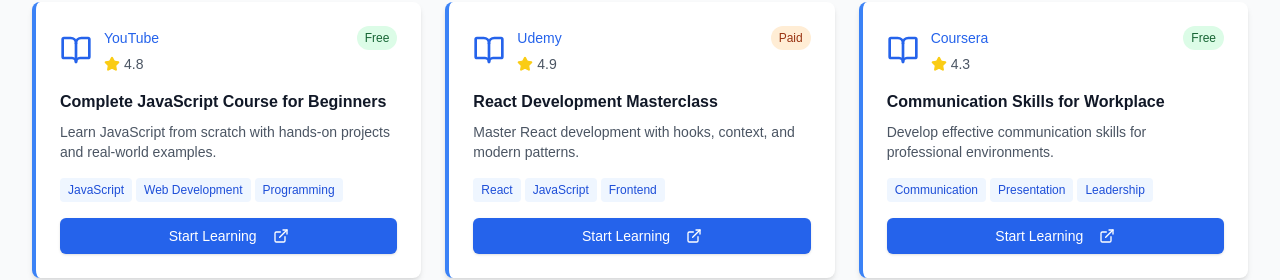
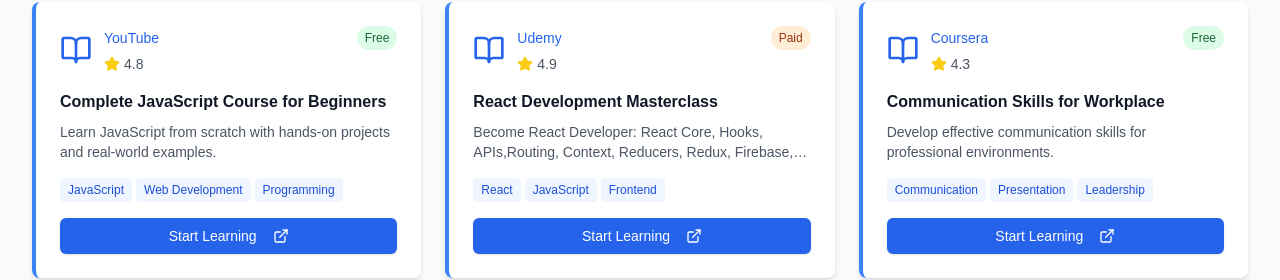
Before and after one commit to mihf05/harican, a Next.js app in the folder client/: page /resources in a window 1280 px wide. Shown: the part 310-590 px from the top of the page. Built offline with nearby package versions, Linux system fonts and the light colour scheme; no server answers.

Commit message:
fix: update resource URLs and improve button styles in dashboard

```diff
--- a/client/app/resources/page.tsx
+++ b/client/app/resources/page.tsx
@@ -22,7 +22,7 @@
     id: 1,
     title: "Complete JavaScript Course for Beginners",
     platform: "YouTube",
-    url: "https://youtube.com/example",
+    url: "https://www.youtube.com/watch?v=EerdGm-ehJQ",
     relatedSkills: ["JavaScript", "Web Development", "Programming"],
     cost: "Free",
     rating: 4.8,
@@ -38,15 +38,15 @@
     id: 2,
     title: "React Development Masterclass",
     platform: "Udemy",
-    url: "https://udemy.com/example",
+    url: "https://www.udemy.com/course/complete-reactjs-masterclass/",
     relatedSkills: ["React", "JavaScript", "Frontend"],
     cost: "Paid",
-    price: "$49.99",
+    price: "$59.99",
     rating: 4.9,
     duration: "12 hours",
-    students: 25000,
+    students: 14108,
     type: "Video Course",
-    description: "Master React development with hooks, context, and modern patterns.",
+    description: "Become React Developer: React Core, Hooks, APIs,Routing, Context, Reducers, Redux, Firebase, Tailwind, Deployment & More",
     instructor: "Tech Guru",
     level: "Intermediate",
     lastUpdated: "1 month ago"
@@ -55,12 +55,12 @@
     id: 3,
     title: "Data Analysis with Python and Pandas",
     platform: "Coursera",
-    url: "https://coursera.org/example",
+    url: "https://www.coursera.org/specializations/packt-data-analysis-with-pandas-and-python?msockid=229e7fbea9ec675716ae698ba85e66e4",
     relatedSkills: ["Python", "Data Analysis", "Pandas", "Statistics"],
     cost: "Free",
-    rating: 4.7,
+    rating: 4.8,
     duration: "6 weeks",
-    students: 15000,
+    students: 2409,
     type: "Online Course",
     description: "Learn to analyze data using Python and popular libraries like Pandas and NumPy.",
     instructor: "Data Science Institute",
@@ -87,7 +87,7 @@
     id: 5,
     title: "Excel for Business Analytics",
     platform: "LinkedIn Learning",
-    url: "https://linkedin.com/learning",
+    url: "https://www.linkedin.com/learning/excel-for-business-analysts",
     relatedSkills: ["Excel", "Data Analysis", "Business Analytics", "Charts"],
     cost: "Paid",
     price: "$29.99/month",
@@ -120,7 +120,7 @@
     id: 7,
     title: "Communication Skills for Workplace",
     platform: "Coursera",
-    url: "https://coursera.org/communication",
+    url: "https://www.coursera.org/learn/communication-in-the-workplace?msockid=229e7fbea9ec675716ae698ba85e66e4",
     relatedSkills: ["Communication", "Presentation", "Leadership", "Teamwork"],
     cost: "Free",
     rating: 4.3,
@@ -268,10 +268,12 @@
                     ))}
                   </div>
 
-                  <Button className="w-full bg-blue-600 hover:bg-blue-700 text-white">
-                    Start Learning
-                    <ExternalLink className="ml-2 h-4 w-4" />
-                  </Button>
+                  <a href={resource.url} target="_blank" rel="noopener noreferrer" className="block w-full">
+                    <Button className="w-full bg-blue-600 hover:bg-blue-700 text-white">
+                      Start Learning
+                      <ExternalLink className="ml-2 h-4 w-4" />
+                    </Button>
+                  </a>
                 </div>
               ))}
             </div>
--- a/client/component/dashboard/PosterDashboard.tsx
+++ b/client/component/dashboard/PosterDashboard.tsx
@@ -180,7 +180,7 @@
               </div>
               Your Job Postings
             </h2>
-            <Button size="sm" className="bg-gradient-to-r from-blue-600 to-purple-600 hover:from-blue-700 hover:to-purple-700 rounded-full shadow-lg">
+            <Button size="sm" className="text-white bg-gradient-to-r from-blue-600 to-purple-600 hover:from-blue-700 hover:to-purple-700 rounded-full shadow-lg">
               <Plus className="h-4 w-4 mr-2" />
               Post New Job
             </Button>
@@ -229,7 +229,7 @@
               <p className="text-gray-600 dark:text-gray-400 mb-6">
                 Start by posting your first job and find talented candidates
               </p>
-              <Button className="bg-gradient-to-r from-blue-600 to-purple-600 hover:from-blue-700 hover:to-purple-700 rounded-full shadow-lg">
+              <Button className="text-white bg-gradient-to-r from-blue-600 to-purple-600 hover:from-blue-700 hover:to-purple-700 rounded-full shadow-lg">
                 <Plus className="h-4 w-4 mr-2" />
                 Post Your First Job
               </Button>
```
